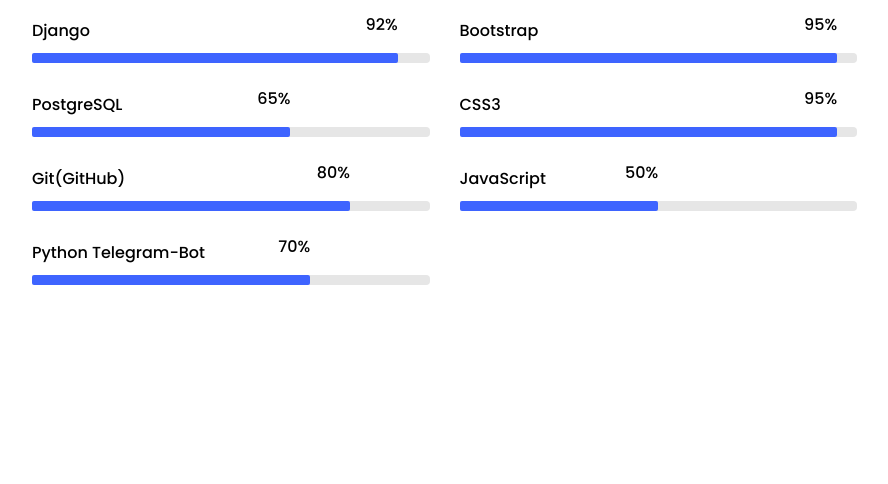
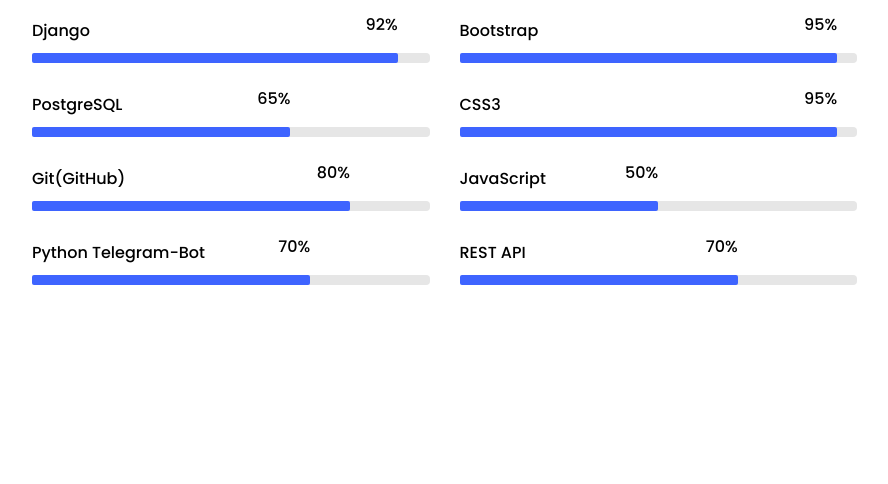
Before and after one commit to FathullaLatipov/My_portfolio, a Django app: page /en/ in a window 1280 px wide. Shown: the part 3554-4038 px from the top of the page, without its empty margins (338-1226 px from the left). Run offline with Django 3.2, Linux system fonts and the light colour scheme; some libraries are stand-ins or nearby versions; some web fonts are replaced.

Commit message:
change errors

```diff
--- a/templates/index.html
+++ b/templates/index.html
@@ -402,6 +402,16 @@
                                     </div>
                                 </div>
                             </div>
+                             <div class="col-md-6 animate-box">
+                                <div class="progress-wrap ftco-animate">
+                                    <h3>REST API</h3>
+                                    <div class="progress">
+                                        <div class="progress-bar color-6" role="progressbar" aria-valuenow="70" aria-valuemin="0" aria-valuemax="100" style="width:70%">
+                                            <span>70%</span>
+                                        </div>
+                                    </div>
+                                </div>
+                            </div>
                         </div>
                     </div>
                 </div>
```
